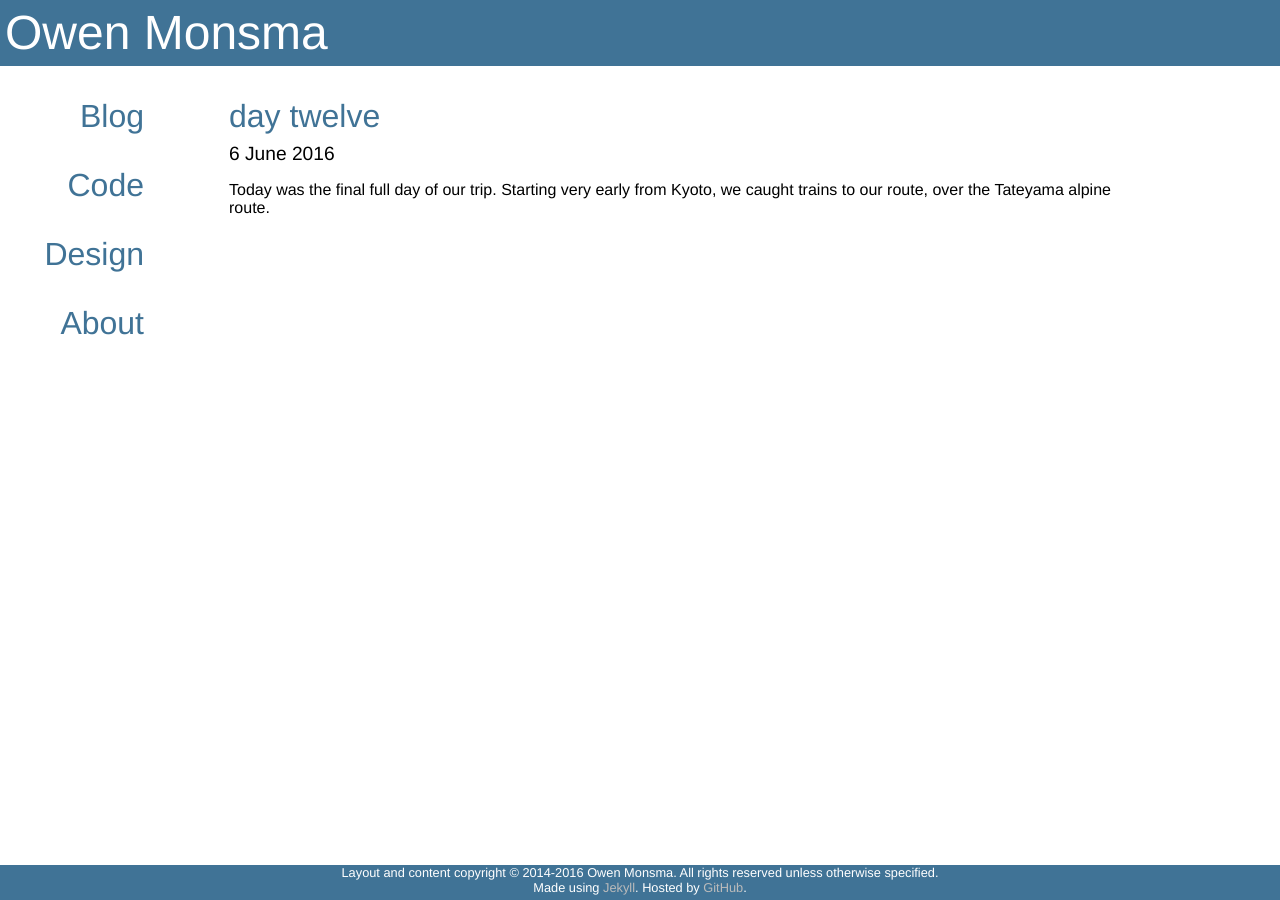
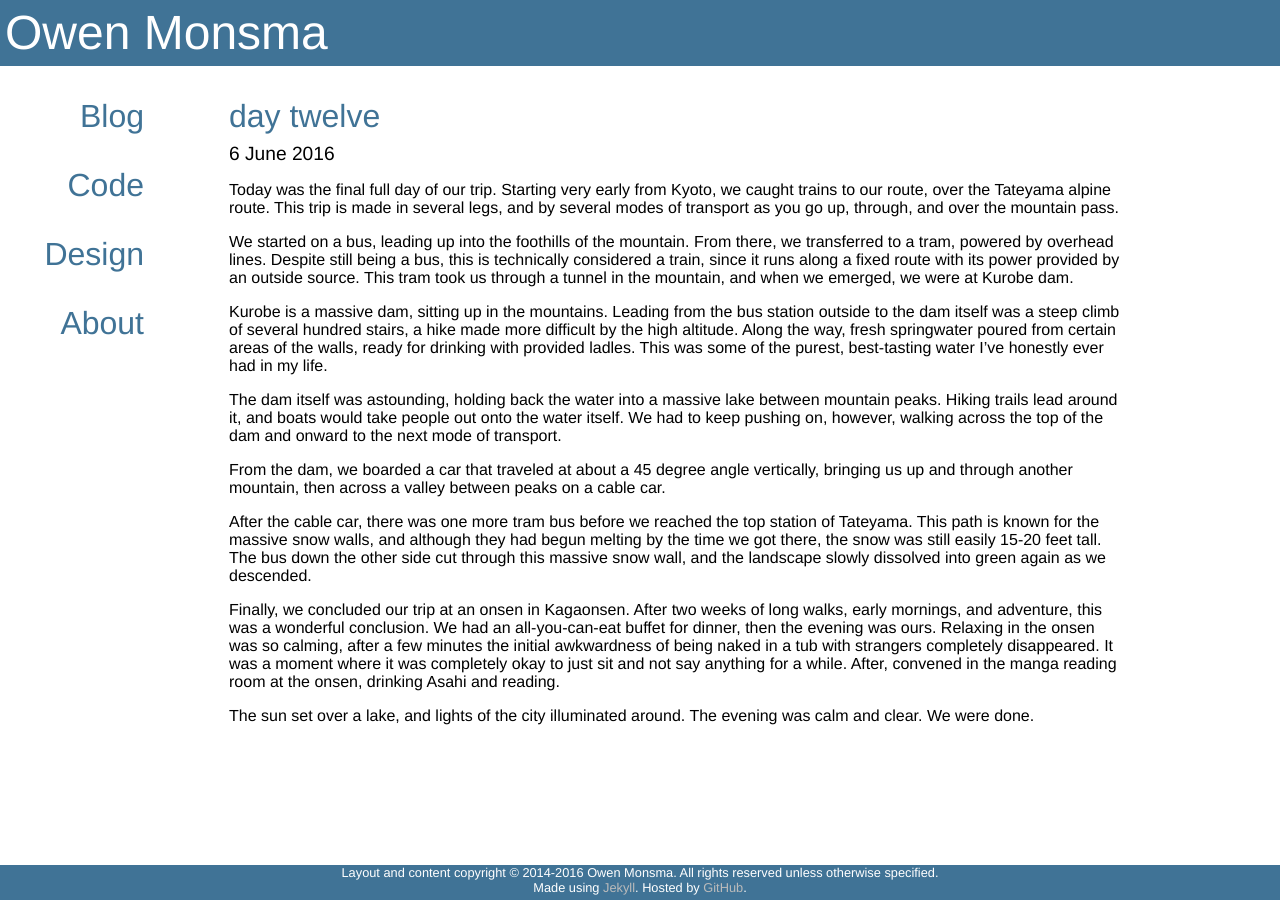
Before and after one commit to darkfire613/darkfire613.github.io, a Jekyll site: the page built from _japanposts/2016-06-06-day-12.md, in a window 1280 px wide. Built offline with Jekyll 4.4.1, drawn with Linux system fonts in a browser that asks for light colours.

Commit message:
day twvle

```diff
--- a/_japanposts/2016-06-06-day-12.md
+++ b/_japanposts/2016-06-06-day-12.md
@@ -2,4 +2,18 @@
 layout: post
 title: day twelve
 ---
-Today was the final full day of our trip. Starting very early from Kyoto, we caught trains to our route, over the Tateyama alpine route.
+Today was the final full day of our trip. Starting very early from Kyoto, we caught trains to our route, over the Tateyama alpine route. This trip is made in several legs, and by several modes of transport as you go up, through, and over the mountain pass.
+
+We started on a bus, leading up into the foothills of the mountain. From there, we transferred to a tram, powered by overhead lines. Despite still being a bus, this is technically considered a train, since it runs along a fixed route with its power provided by an outside source. This tram took us through a tunnel in the mountain, and when we emerged, we were at Kurobe dam.
+
+Kurobe is a massive dam, sitting up in the mountains. Leading from the bus station outside to the dam itself was a steep climb of several hundred stairs, a hike made more difficult by the high altitude. Along the way, fresh springwater poured from certain areas of the walls, ready for drinking with provided ladles. This was some of the purest, best-tasting water I've honestly ever had in my life.
+
+The dam itself was astounding, holding back the water into a massive lake between mountain peaks. Hiking trails lead around it, and boats would take people out onto the water itself. We had to keep pushing on, however, walking across the top of the dam and onward to the next mode of transport.
+
+From the dam, we boarded a car that traveled at about a 45 degree angle vertically, bringing us up and through another mountain, then across a valley between peaks on a cable car.
+
+After the cable car, there was one more tram bus before we reached the top station of Tateyama. This path is known for the massive snow walls, and although they had begun melting by the time we got there, the snow was still easily 15-20 feet tall. The bus down the other side cut through this massive snow wall, and the landscape slowly dissolved into green again as we descended.
+
+Finally, we concluded our trip at an onsen in Kagaonsen. After two weeks of long walks, early mornings, and adventure, this was a wonderful conclusion. We had an all-you-can-eat buffet for dinner, then the evening was ours. Relaxing in the onsen was so calming, after a few minutes the initial awkwardness of being naked in a tub with strangers completely disappeared. It was a moment where it was completely okay to just sit and not say anything for a while. After, convened in the manga reading room at the onsen, drinking Asahi and reading.
+
+The sun set over a lake, and lights of the city illuminated around. The evening was calm and clear. We were done.
```
